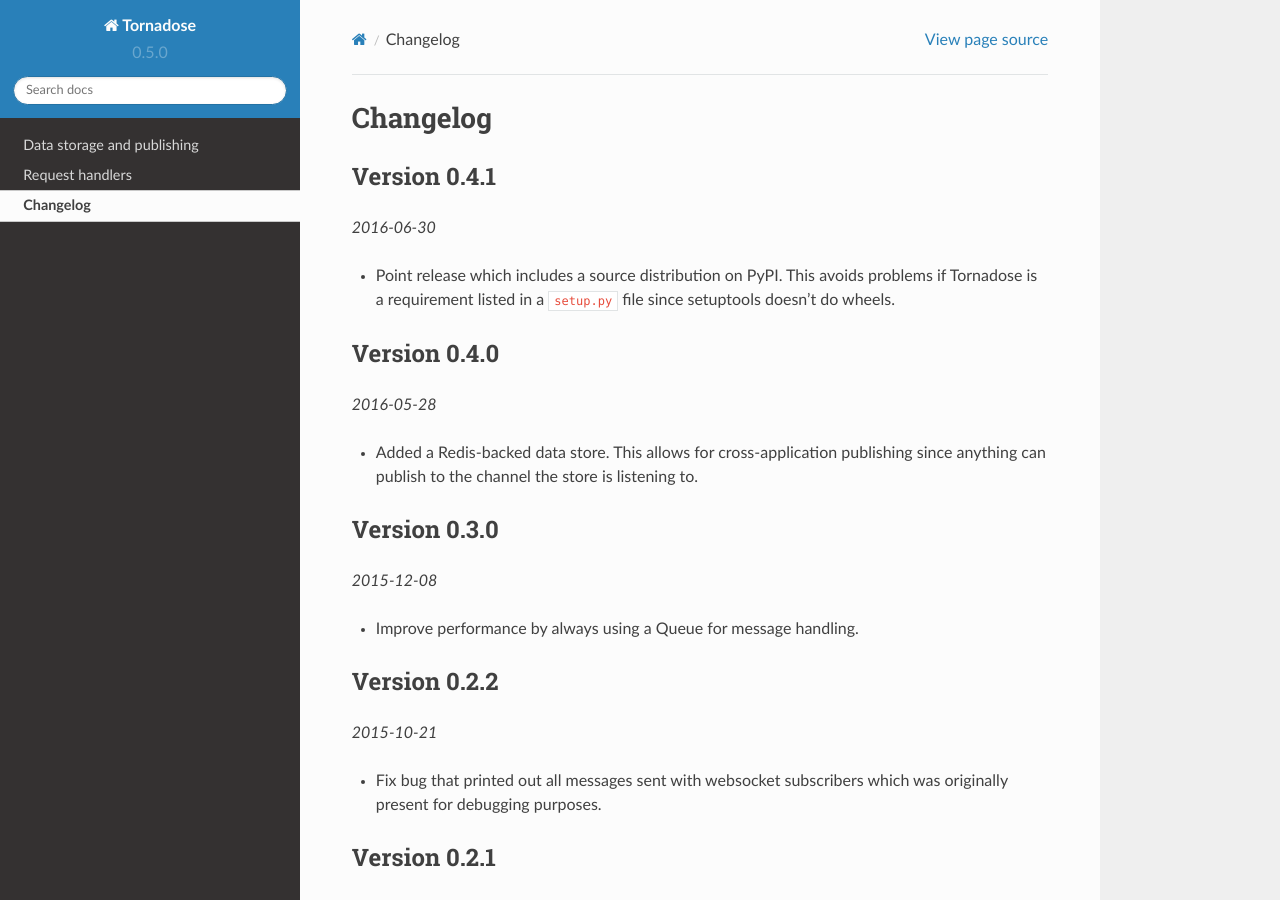
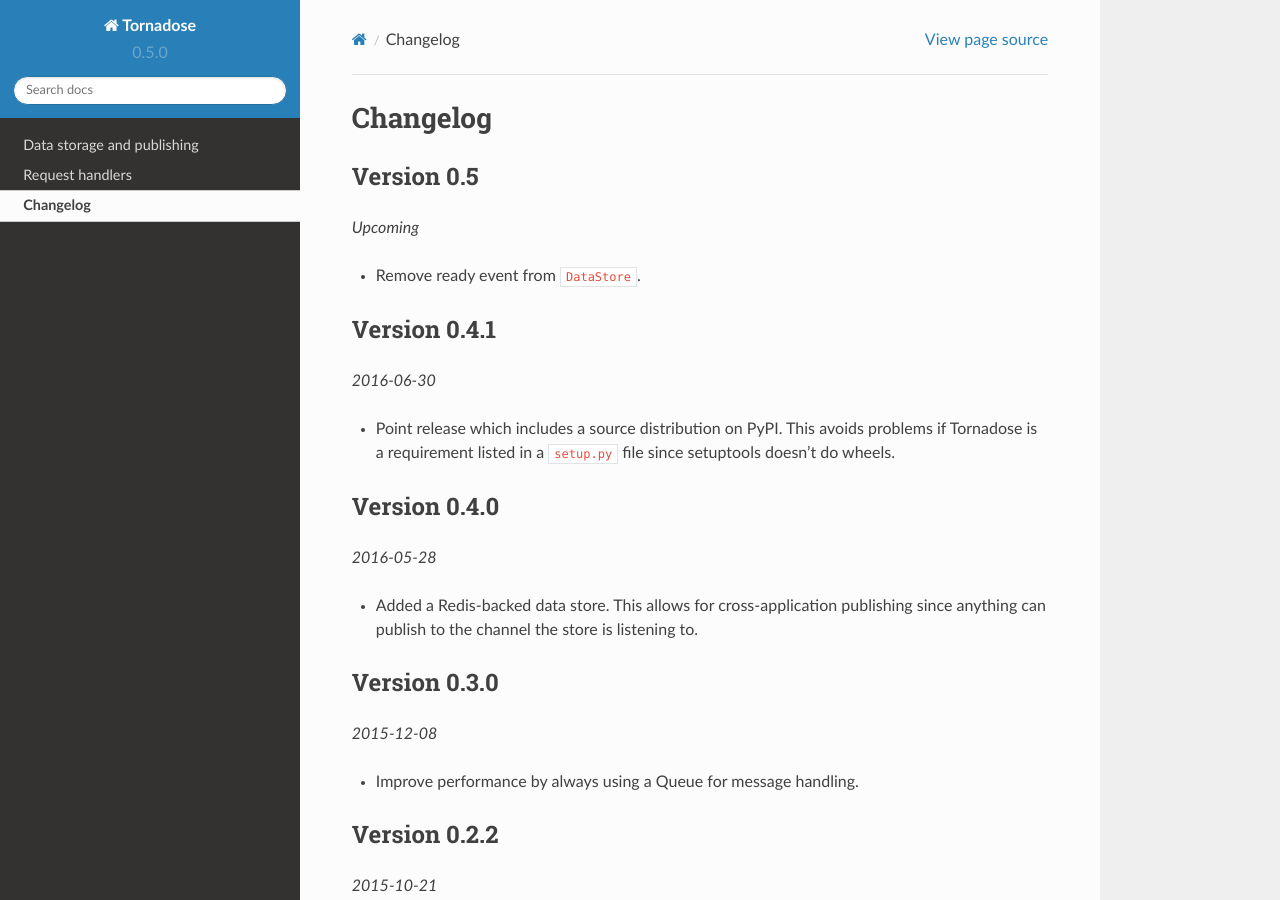
Before and after one commit to mivade/tornadose, a Sphinx documentation site: the page built from docs/changelog.rst, in a window 1280 px wide and 900 px high. Built offline with Sphinx 7.4.7 and the Read the Docs theme 2.0.0, drawn with Linux system fonts in a browser that asks for light colours.

Commit message:
Update changelog

```diff
--- a/docs/changelog.rst
+++ b/docs/changelog.rst
@@ -1,5 +1,12 @@
 Changelog
 =========
+
+Version 0.5
+-----------
+
+*Upcoming*
+
+* Remove ready event from ``DataStore``.
 
 Version 0.4.1
 -------------
```
